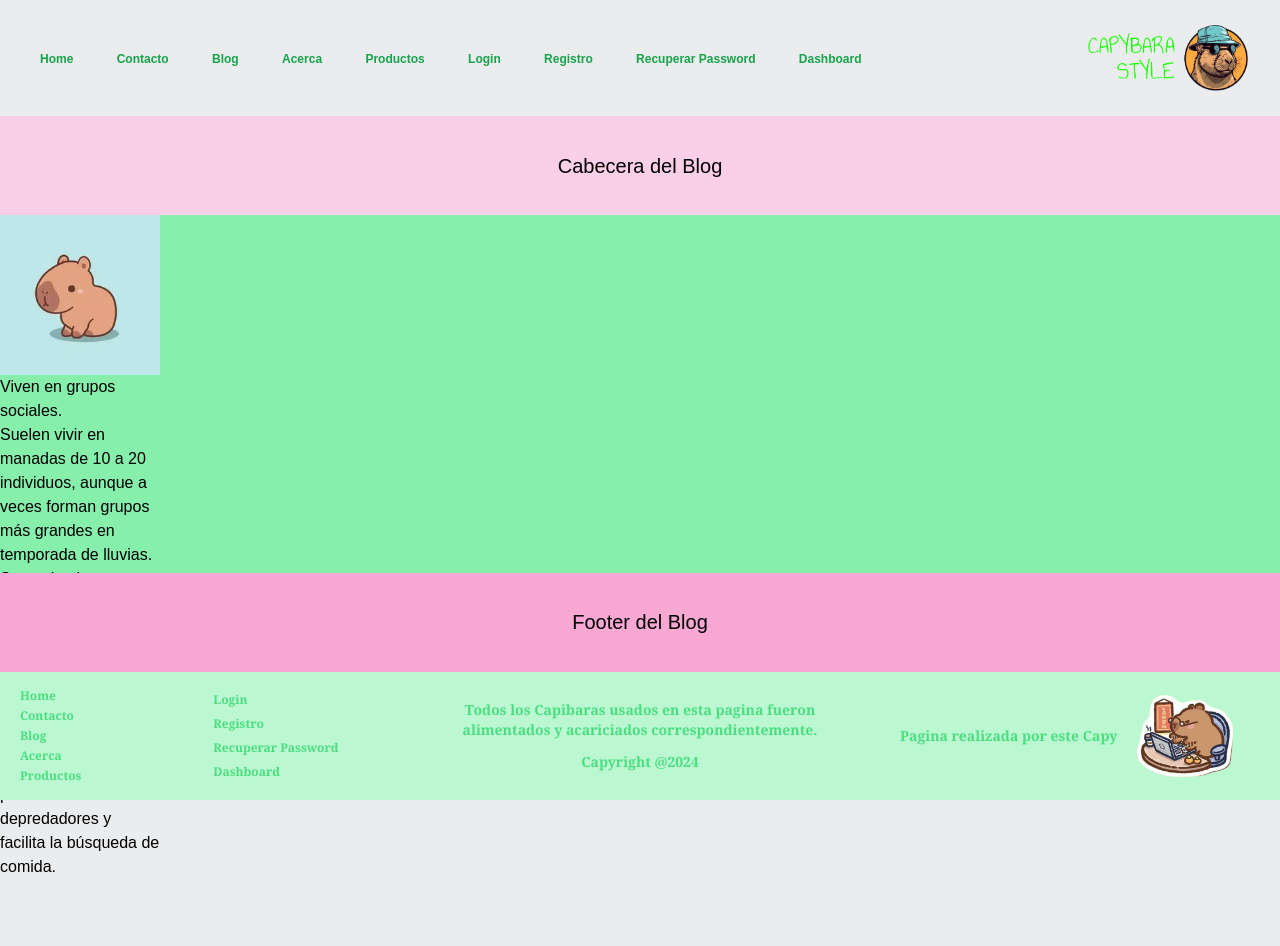
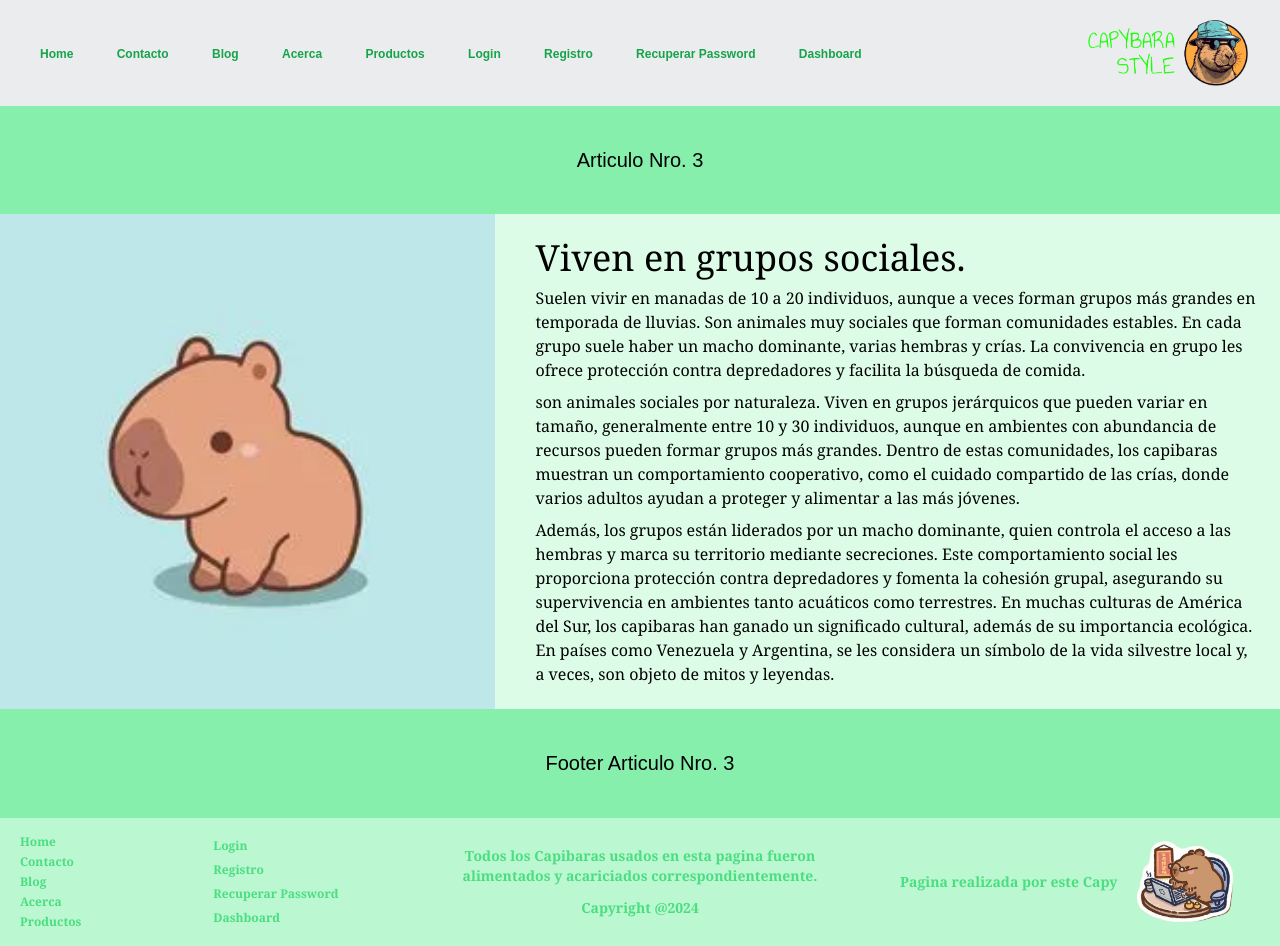
Before and after one commit to Gastonfauret/nextjs-project, a Next.js app: page /blog/articulo-3 in a window 1280 px wide. Before the commit the page ends 879 px from the top, so only its background shows below. Built offline with nearby package versions, Linux system fonts and the light colour scheme.

Commit message:
Articles pages Done!

```diff
--- a/src/app/blog/layout.tsx
+++ b/src/app/blog/BlogLayout.tsx
@@ -1,21 +1,26 @@
 export default function BlogLayout({
   children,
+  headerText,
+  footerText
 }: {
   children: React.ReactNode;
+  headerText: string;
+  footerText: string
+
 }) {
   return (
     <>
       <div className=" flex flex-col w-full h-full ">
-        <header className="flex items-center justify-center w-full h-40 text-xl bg-pink-200 mt-5">
-          Cabecera del Blog
+        <header className="flex items-center justify-center w-full h-40 text-xl bg-green-300 mt-5">
+          {headerText}
         </header>
 
         <main className=" w-full  h-full bg-green-300 ">
          {children}
         </main>
 
-        <footer className="flex items-center justify-center w-full h-40 text-xl bg-pink-300">
-          Footer del Blog
+        <footer className="flex items-center justify-center w-full h-40 text-xl bg-green-300">
+          {footerText}
         </footer>
       </div>
     </>
--- a/src/app/blog/articulo-1/page.tsx
+++ b/src/app/blog/articulo-1/page.tsx
@@ -1,8 +1,10 @@
 import Capy1 from "../../../../assets/blog/capy-1.webp"
 import Image from 'next/image';
+import BlogLayout from "../BlogLayout";
 
 export default function Article1() {
     return (
+        <BlogLayout headerText=" Articulo Nro. 1" footerText="Footer Articulo Nro. 1">
             <div className=" h-full w-fullh-full bg-green-100 flex items-center justify-center p-5 gap-5">
                 <Image className=" w-full " src={Capy1} alt="logo-capy" />
 
@@ -14,6 +16,7 @@ export default function Article1() {
                 </div>
 
             </div>
+        </BlogLayout>
     )
 
 }
--- a/src/app/blog/articulo-2/page.tsx
+++ b/src/app/blog/articulo-2/page.tsx
@@ -1,8 +1,10 @@
 import Capy2 from "../../../../assets/blog/capy-2.webp"
 import Image from 'next/image';
+import BlogLayout from "../BlogLayout";
 
 export default function Article2() {
     return (
+        <BlogLayout headerText=" Articulo Nro. 2" footerText="Footer Articulo Nro. 2">
         <div className=" h-full w-fullh-full bg-green-100 flex items-center justify-center gap-5 flex-grow">
             <Image className=" w-full " src={Capy2} alt="logo-capy" />
             <div className=" flex flex-col m-5 gap-2">
@@ -13,6 +15,7 @@ export default function Article2() {
             </div>
 
         </div>
+        </BlogLayout>
     )
 
 }
--- a/src/app/blog/articulo-3/page.tsx
+++ b/src/app/blog/articulo-3/page.tsx
@@ -1,13 +1,25 @@
 import Capy3 from "../../../../assets/blog/capy-3.webp"
 import Image from 'next/image';
+import BlogLayout from "../BlogLayout";
 
 export default function Article3() {
     return (
-        <div className=" h-40 w-40 bg-green-100 ">
-            <Image className=" w-full h-full object-cover " src={Capy3} alt="logo-capy" />
-            <h1>Viven en grupos sociales.</h1>
-            <p>Suelen vivir en manadas de 10 a 20 individuos, aunque a veces forman grupos más grandes en temporada de lluvias. Son animales muy sociales que forman comunidades estables. En cada grupo suele haber un macho dominante, varias hembras y crías. La convivencia en grupo les ofrece protección contra depredadores y facilita la búsqueda de comida.</p>
-        </div>
+        <BlogLayout headerText=" Articulo Nro. 3" footerText="Footer Articulo Nro. 3">
+            <div className=" h-full w-fullh-full bg-green-100 flex items-center justify-center gap-5 flex-grow ">
+                <Image className=" w-full h-full object-cover " src={Capy3} alt="logo-capy" />
+                <div className=" flex flex-col m-5 gap-2">
+                    <h1 className=" text-4xl font-serif ">Viven en grupos sociales.</h1>
+                    <p className=" font-serif text-base">Suelen vivir en manadas de 10 a 20 individuos, aunque a veces forman grupos más grandes en temporada de lluvias. Son animales muy sociales que forman comunidades estables. En cada grupo suele haber un macho dominante, varias hembras y crías. La convivencia en grupo les ofrece protección contra depredadores y facilita la búsqueda de comida.</p>
+                    <p className=" font-serif text-base">
+                        son animales sociales por naturaleza. Viven en grupos jerárquicos que pueden variar en tamaño, generalmente entre 10 y 30 individuos, aunque en ambientes con abundancia de recursos pueden formar grupos más grandes. Dentro de estas comunidades, los capibaras muestran un comportamiento cooperativo, como el cuidado compartido de las crías, donde varios adultos ayudan a proteger y alimentar a las más jóvenes.
+                    </p>
+                    <p className=" font-serif text-base">
+                        Además, los grupos están liderados por un macho dominante, quien controla el acceso a las hembras y marca su territorio mediante secreciones. Este comportamiento social les proporciona protección contra depredadores y fomenta la cohesión grupal, asegurando su supervivencia en ambientes tanto acuáticos como terrestres.
+                        En muchas culturas de América del Sur, los capibaras han ganado un significado cultural, además de su importancia ecológica. En países como Venezuela y Argentina, se les considera un símbolo de la vida silvestre local y, a veces, son objeto de mitos y leyendas.
+                    </p>
+                </div>
+            </div>
+        </BlogLayout>
     )
 
 }
--- a/src/app/blog/articulo-4/page.tsx
+++ b/src/app/blog/articulo-4/page.tsx
@@ -1,13 +1,21 @@
 import Capy4 from "../../../../assets/blog/capy-4.webp"
 import Image from 'next/image';
+import BlogLayout from "../BlogLayout";
 
 export default function Article4() {
     return (
-        <div className=" h-40 w-40 bg-green-100 ">
+        <BlogLayout headerText=" Articulo Nro. 4" footerText="Footer Articulo Nro. 4">
+        <div className=" h-full w-fullh-full bg-green-100 flex items-center justify-center gap-5 flex-grow ">
             <Image className=" w-full h-full object-cover " src={Capy4} alt="logo-capy" />
-            <h1>Tienen un sistema digestivo especial.</h1>
-            <p>Como herbívoros, comen principalmente hierba, pero también realizan coprofagia (comen su propio excremento) para extraer más nutrientes. Su dieta rica en fibra sería difícil de digerir sin un sistema adaptado. Su ciego, una cámara digestiva especial, fermenta la celulosa de las plantas. Además, la coprofagia les permite reabsorber nutrientes esenciales.</p>
+            <div className=" flex flex-col m-5 gap-2">
+                <h1 className=" text-4xl font-serif ">Tienen un sistema digestivo especial.</h1>
+                <p className=" font-serif text-base">Como herbívoros, comen principalmente hierba, pero también realizan coprofagia (comen su propio excremento) para extraer más nutrientes. Su dieta rica en fibra sería difícil de digerir sin un sistema adaptado. Su ciego, una cámara digestiva especial, fermenta la celulosa de las plantas. Además, la coprofagia les permite reabsorber nutrientes esenciales.</p>
+                <p className=" font-serif text-base">
+                Los capibaras son herbívoros estrictos y tienen una dieta basada principalmente en plantas acuáticas, pastos y hierbas. Su sistema digestivo está adaptado para procesar grandes cantidades de fibra, lo que les permite aprovechar nutrientes de materiales vegetales duros. Además, son conocidos por practicar la cecotrofia, es decir, consumir sus propios excrementos blandos para maximizar la absorción de nutrientes y obtener bacterias beneficiosas para su flora intestinal. Esta estrategia es especialmente útil en ambientes donde los recursos alimenticios son limitados o de baja calidad. Su preferencia por áreas cercanas al agua no solo les proporciona acceso a plantas acuáticas, sino que también les permite hidratarse y mantener una dieta equilibrada.
+                </p>
+            </div>
         </div>
+        </BlogLayout>
     )
 
 }
--- a/src/app/blog/articulo-5/page.tsx
+++ b/src/app/blog/articulo-5/page.tsx
@@ -1,13 +1,21 @@
 import Capy5 from "../../../../assets/blog/capy-5.webp"
 import Image from 'next/image';
+import BlogLayout from "../BlogLayout";
 
 export default function Article5() {
     return (
-        <div className=" h-40 w-40 bg-green-100 ">
+        <BlogLayout headerText=" Articulo Nro. 5" footerText="Footer Articulo Nro. 5">
+        <div className=" h-full w-fullh-full bg-green-100 flex items-center justify-center gap-5 flex-grow ">
             <Image className=" w-full h-full object-cover " src={Capy5} alt="logo-capy" />
-            <h1>Son parientes cercanos de los conejillos de Indias.</h1>
-            <p>Aunque mucho más grandes, están relacionados con estos pequeños roedores. Ambos pertenecen al orden Rodentia. Aunque las diferencias de tamaño son notables, comparten características genéticas y anatómicas, como sus incisivos en crecimiento continuo.</p>
+            <div className=" flex flex-col m-5 gap-2">
+                <h1 className=" text-4xl font-serif ">Son parientes cercanos de los conejillos de Indias.</h1>
+                <p className=" font-serif text-base">Aunque mucho más grandes, están relacionados con estos pequeños roedores. Ambos pertenecen al orden Rodentia. Aunque las diferencias de tamaño son notables, comparten características genéticas y anatómicas, como sus incisivos en crecimiento continuo.</p>
+                <p className=" font-serif text-base">
+                Los capibaras son el roedor más grande del mundo, perteneciendo a la familia Caviidae y al género Hydrochoerus. Aunque están más relacionados con los conejillos de Indias y las pacas que con las ratas o ratones, comparten características típicas de los roedores, como sus incisivos en continuo crecimiento que utilizan para masticar materiales fibrosos y desgastar el esmalte dental. Su tamaño y peso, que pueden alcanzar hasta 70 kg, los diferencian significativamente de otros roedores. A pesar de su imponente apariencia, su fisiología y comportamiento siguen los patrones de los roedores, como su alta capacidad reproductiva y adaptabilidad a distintos entornos, lo que los ha convertido en una especie exitosa en ecosistemas de América del Sur.
+                </p>
+            </div>
         </div>
+        </BlogLayout>
     )
 
 }
--- a/src/app/blog/page.tsx
+++ b/src/app/blog/page.tsx
@@ -2,9 +2,8 @@ import { Children } from "react";
 
 export default function Blog() {
   return (
-    <div>
+    <div className=" h-full w-fullh-full bg-green-100 flex items-center justify-center p-5 gap-5 ">
       <h1 className="text-xl ">Blog</h1>
-
     </div>
   );
 }
```
Also changed, not shown: src/app/blog/articulo-6/page.tsx (+11 -3 lines), assets/blog/IMG-20241105-WA0164.jpg (added). Lines whose indentation alone changed are shown as unchanged.
